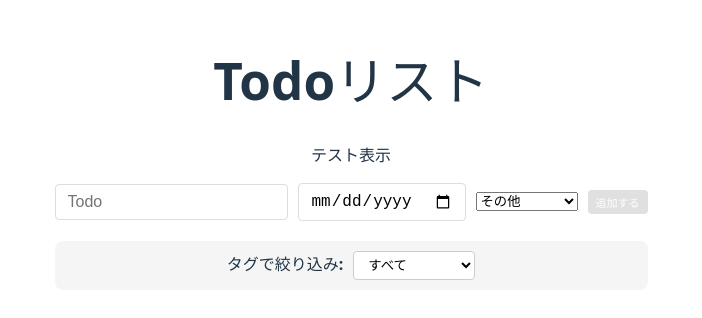
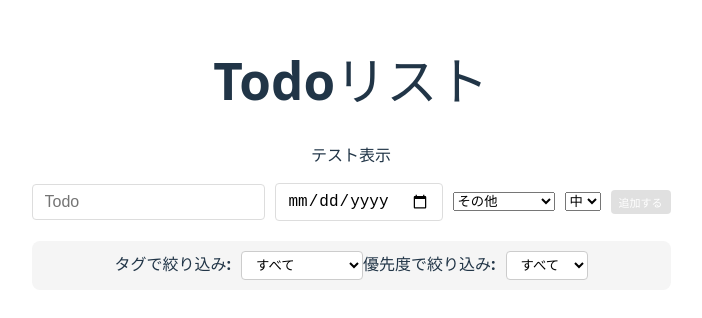
Before and after one commit to morikouuu/todo-app, a React (Vite) app: page / in a window 1280 px wide. Shown: the part 236-554 px from the top of the page, without its empty margins (289-991 px from the left). Built offline with nearby package versions, Linux system fonts and the light colour scheme.

Commit message:
優先度追加

```diff
--- a/src/App.tsx
+++ b/src/App.tsx
@@ -3,11 +3,14 @@ import { useState } from "react";
 import "./App.css";
 import InputForm from "./components/InputForm";
 import TodoList from "./components/TodoList/";
-import type { Todo, Tag } from "./types/todo";
+import type { Todo, Tag, Priority } from "./types/todo";
 
 function App() {
 	const [tasks, setTasks] = useState<Todo[]>([]);
 	const [filterTag, setFilterTag] = useState<Tag | "すべて">("すべて");
+	const [filterPriority, setFilterPriority] = useState<Priority | "すべて">(
+		"すべて"
+	);
 	const addTask = (newTask: Todo) => {
 		setTasks([...tasks, newTask]);
 	};
@@ -30,10 +33,12 @@ function App() {
 		});
 	};
 
-	const filteredTasks =
-		filterTag === "すべて"
-			? tasks
-			: tasks.filter((task) => task.tag === filterTag);
+	const filteredTasks = tasks.filter((task) => {
+		const tagMatch = filterTag === "すべて" || task.tag === filterTag;
+		const priorityMatch =
+			filterPriority === "すべて" || task.priority === filterPriority;
+		return tagMatch && priorityMatch;
+	});
 
 	return (
 		<div className="app">
@@ -57,6 +62,20 @@ function App() {
 					<option value="勉強">勉強</option>
 					<option value="その他">その他</option>
 				</select>
+
+				<label htmlFor="priority-filter">優先度で絞り込み:</label>
+				<select
+					id="priority-filter"
+					value={filterPriority}
+					onChange={(e) =>
+						setFilterPriority(e.target.value as Priority | "すべて")
+					}
+				>
+					<option value="すべて">すべて</option>
+					<option value="high">高</option>
+					<option value="medium">中</option>
+					<option value="low">低</option>
+				</select>
 			</div>
 			<TodoList
 				tasks={filteredTasks}
--- a/src/components/InputForm/index.tsx
+++ b/src/components/InputForm/index.tsx
@@ -1,5 +1,5 @@
 import { useState } from "react";
-import type { Todo, Tag } from "../../types/todo";
+import type { Todo, Tag, Priority } from "../../types/todo";
 import "./style.css";
 
 type addTaskProps = {
@@ -10,6 +10,7 @@ const InputForm = ({ addTask }: addTaskProps) => {
 	const [task, setTask] = useState("");
 	const [deadline, setDeadline] = useState("");
 	const [selectedTag, setSelectedTag] = useState<Tag>("その他");
+	const [selectedPriority, setSelectedPriority] = useState<Priority>("medium");
 	const handlesubmit = (e: React.FormEvent) => {
 		e.preventDefault();
 
@@ -23,6 +24,8 @@ const InputForm = ({ addTask }: addTaskProps) => {
 			done: false,
 			deadline,
 			tag: selectedTag,
+			priority: selectedPriority,
+			createdat: new Date(),
 		};
 
 		addTask(newTask);
@@ -30,6 +33,7 @@ const InputForm = ({ addTask }: addTaskProps) => {
 		setTask("");
 		setDeadline("");
 		setSelectedTag("その他");
+		setSelectedPriority("medium");
 	};
 	return (
 		<form onSubmit={handlesubmit}>
@@ -57,6 +61,14 @@ const InputForm = ({ addTask }: addTaskProps) => {
 				<option value="勉強">勉強</option>
 				<option value="その他">その他</option>
 			</select>
+			<select
+				value={selectedPriority}
+				onChange={(e) => setSelectedPriority(e.target.value as Priority)}
+			>
+				<option value="high">高</option>
+				<option value="medium">中</option>
+				<option value="low">低</option>
+			</select>
 			<button type="submit" disabled={!task.trim()}>
 				追加する
 			</button>
--- a/src/components/TodoList/index.tsx
+++ b/src/components/TodoList/index.tsx
@@ -1,4 +1,5 @@
 import type { Todo } from "../../types/todo";
+import { PRIORITY_LABELS } from "../../types/todo";
 import "./style.css";
 
 type TodoListProps = {
@@ -25,6 +26,9 @@ const TodoList = ({ tasks, onDelete, onCheck }: TodoListProps) => {
 							/>
 
 							<span className="tag">{task.tag}</span>
+							<span className={`priority priority-${task.priority}`}>
+								優先度: {PRIORITY_LABELS[task.priority]}
+							</span>
 							{task.deadline && (
 								<span
 									className={`deadline ${
--- a/src/components/TodoList/style.css
+++ b/src/components/TodoList/style.css
@@ -1,4 +1,3 @@
-/* 箇条書きの点の右側スペースを無くす */
 ul {
 	padding-left: 0;
 	margin-left: 0;
@@ -44,6 +43,30 @@ ul {
 	margin-right: 8px;
 }
 
+.priority {
+	display: inline-block;
+	padding: 2px 8px;
+	border-radius: 12px;
+	font-size: 12px;
+	font-weight: bold;
+	margin-right: 8px;
+}
+
+.priority-high {
+	background-color: #dc3545;
+	color: white;
+}
+
+.priority-medium {
+	background-color: #ffc107;
+	color: #212529;
+}
+
+.priority-low {
+	background-color: #28a745;
+	color: white;
+}
+
 button {
 	background-color: #dc3545;
 	color: white;
--- a/src/types/todo.ts
+++ b/src/types/todo.ts
@@ -8,10 +8,20 @@ export type Tag =
 	| "その他"
 	| "勉強";
 
+export type Priority = "high" | "medium" | "low";
+
 export type Todo = {
 	id: number;
 	task: string;
 	done: boolean;
 	deadline: string;
 	tag: Tag;
+	priority: Priority;
+	createdat: Date;
 };
+
+export const PRIORITY_LABELS = {
+	high: "高",
+	medium: "中",
+	low: "低",
+} as const;
```
Also changed, not shown: 5 other files (tests, documents, lock files or other folders).
